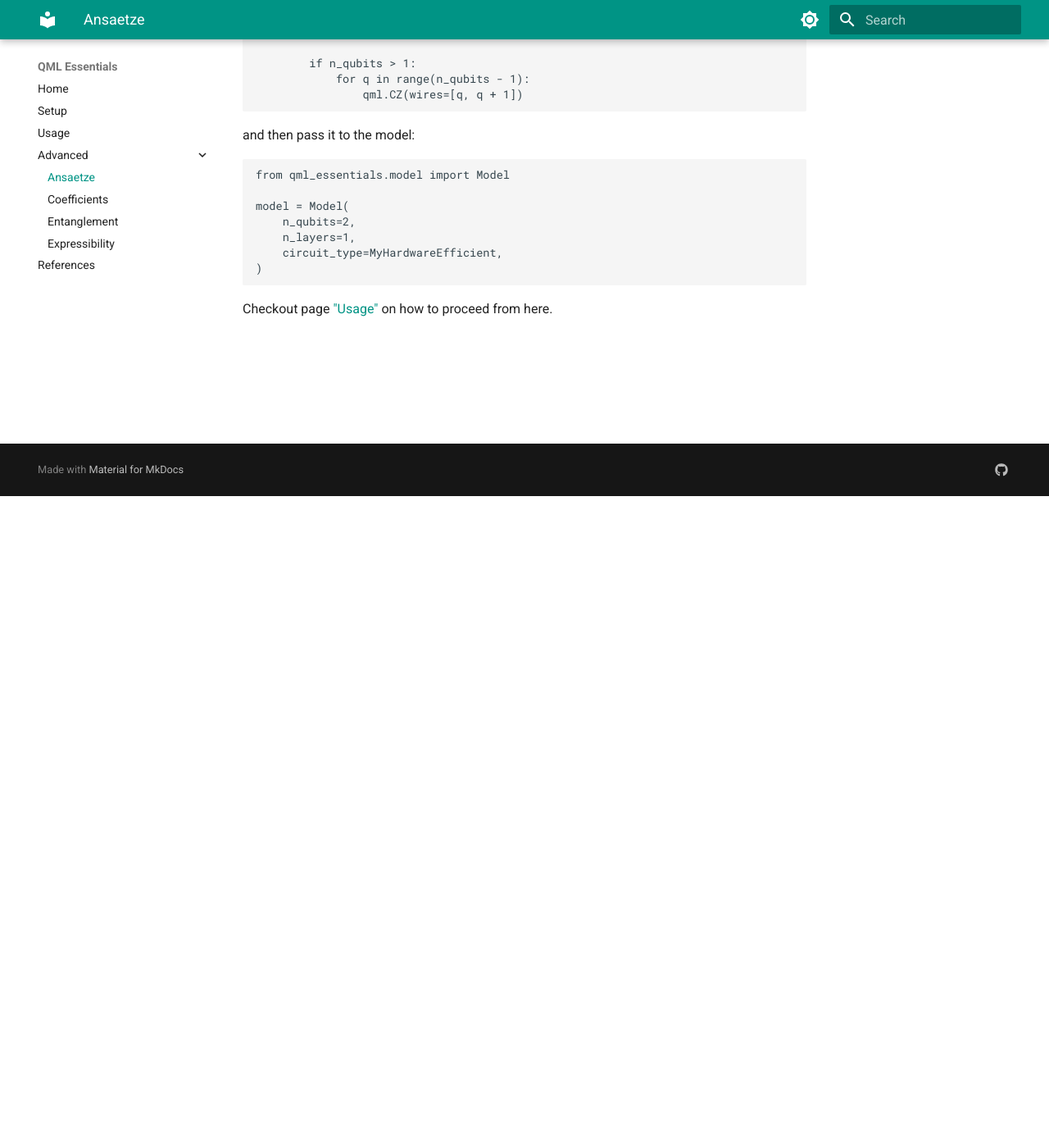
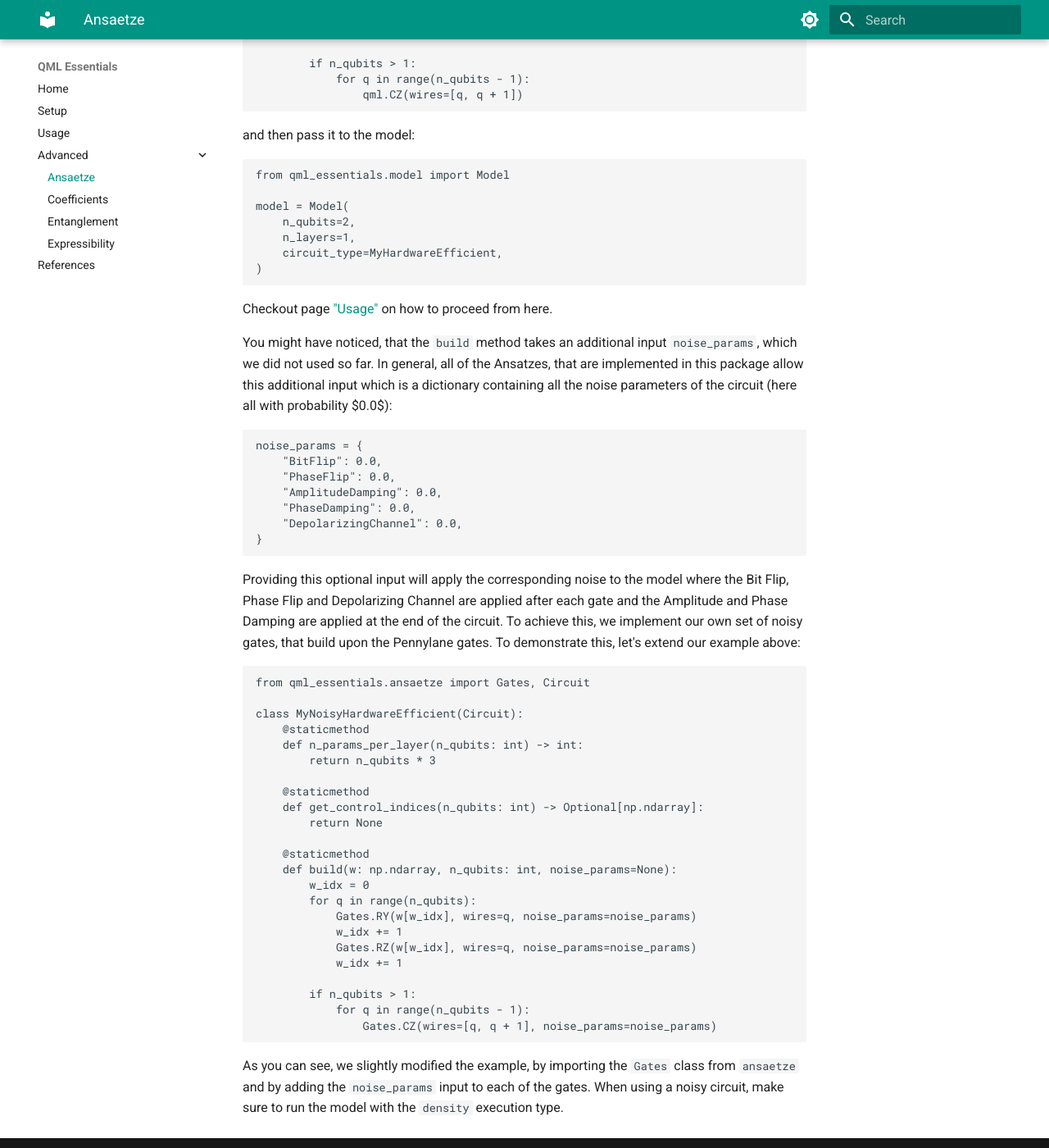
Before and after one commit to cirKITers/qml-essentials, an MkDocs documentation site: the page built from docs/ansaetze.md, in a window 1280 px wide and 1400 px high, scrolled down 795 px. Shown: the whole window at 82% size. Built offline with MkDocs 1.6.1 and Material for MkDocs 9.7.7, drawn with Linux system fonts in a browser that asks for light colours; some of the changed text lies outside the part shown.

Commit message:
added documentation for noise
Signed-off-by: Melvin Strobl <lc3267@kit.edu>

````diff
--- a/docs/ansaetze.md
+++ b/docs/ansaetze.md
@@ -26,7 +26,7 @@ class MyHardwareEfficient(Circuit):
         return None
 
     @staticmethod
-    def build(w: np.ndarray, n_qubits: int):
+    def build(w: np.ndarray, n_qubits: int, noise_params=None):
         w_idx = 0
         for q in range(n_qubits):
             qml.RY(w[w_idx], wires=q)
@@ -51,3 +51,46 @@ model = Model(
 ```
 
 Checkout page ["Usage"](usage.md) on how to proceed from here.
+
+You might have noticed, that the `build` method takes an additional input `noise_params`, which we did not used so far.
+In general, all of the Ansatzes, that are implemented in this package allow this additional input which is a dictionary containing all the noise parameters of the circuit (here all with probability $0.0$):
+```python
+noise_params = {
+    "BitFlip": 0.0,
+    "PhaseFlip": 0.0,
+    "AmplitudeDamping": 0.0,
+    "PhaseDamping": 0.0,
+    "DepolarizingChannel": 0.0,
+}
+```
+
+Providing this optional input will apply the corresponding noise to the model where the Bit Flip, Phase Flip and Depolarizing Channel are applied after each gate and the Amplitude and Phase Damping are applied at the end of the circuit.
+To achieve this, we implement our own set of noisy gates, that build upon the Pennylane gates. To demonstrate this, let's extend our example above:
+```python
+from qml_essentials.ansaetze import Gates, Circuit
+
+class MyNoisyHardwareEfficient(Circuit):
+    @staticmethod
+    def n_params_per_layer(n_qubits: int) -> int:
+        return n_qubits * 3
+
+    @staticmethod
+    def get_control_indices(n_qubits: int) -> Optional[np.ndarray]:
+        return None
+
+    @staticmethod
+    def build(w: np.ndarray, n_qubits: int, noise_params=None):
+        w_idx = 0
+        for q in range(n_qubits):
+            Gates.RY(w[w_idx], wires=q, noise_params=noise_params)
+            w_idx += 1
+            Gates.RZ(w[w_idx], wires=q, noise_params=noise_params)
+            w_idx += 1
+
+        if n_qubits > 1:
+            for q in range(n_qubits - 1):
+                Gates.CZ(wires=[q, q + 1], noise_params=noise_params)
+```
+
+As you can see, we slightly modified the example, by importing the `Gates` class from `ansaetze` and by adding the `noise_params` input to each of the gates.
+When using a noisy circuit, make sure to run the model with the `density` execution type.
````
